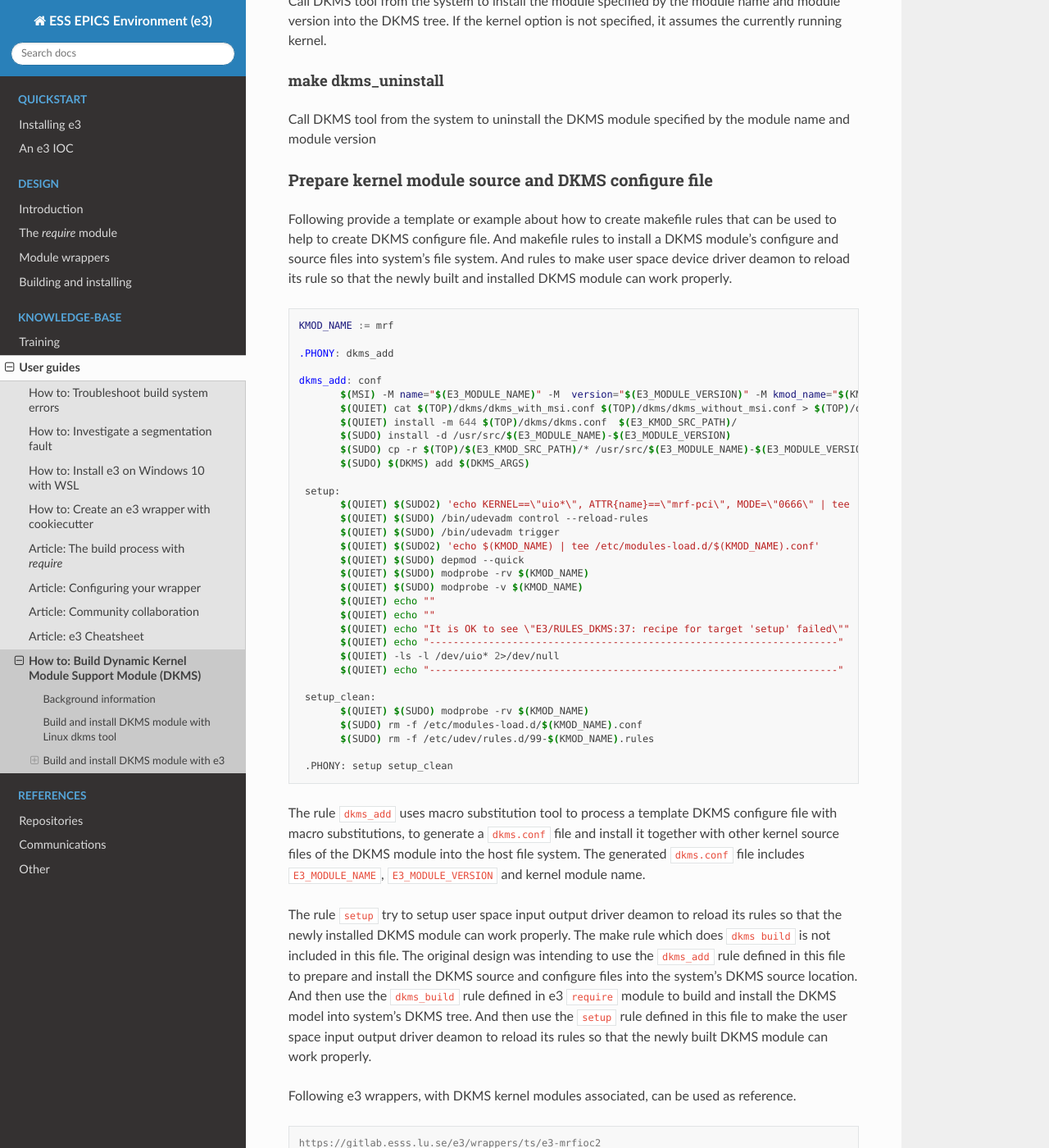
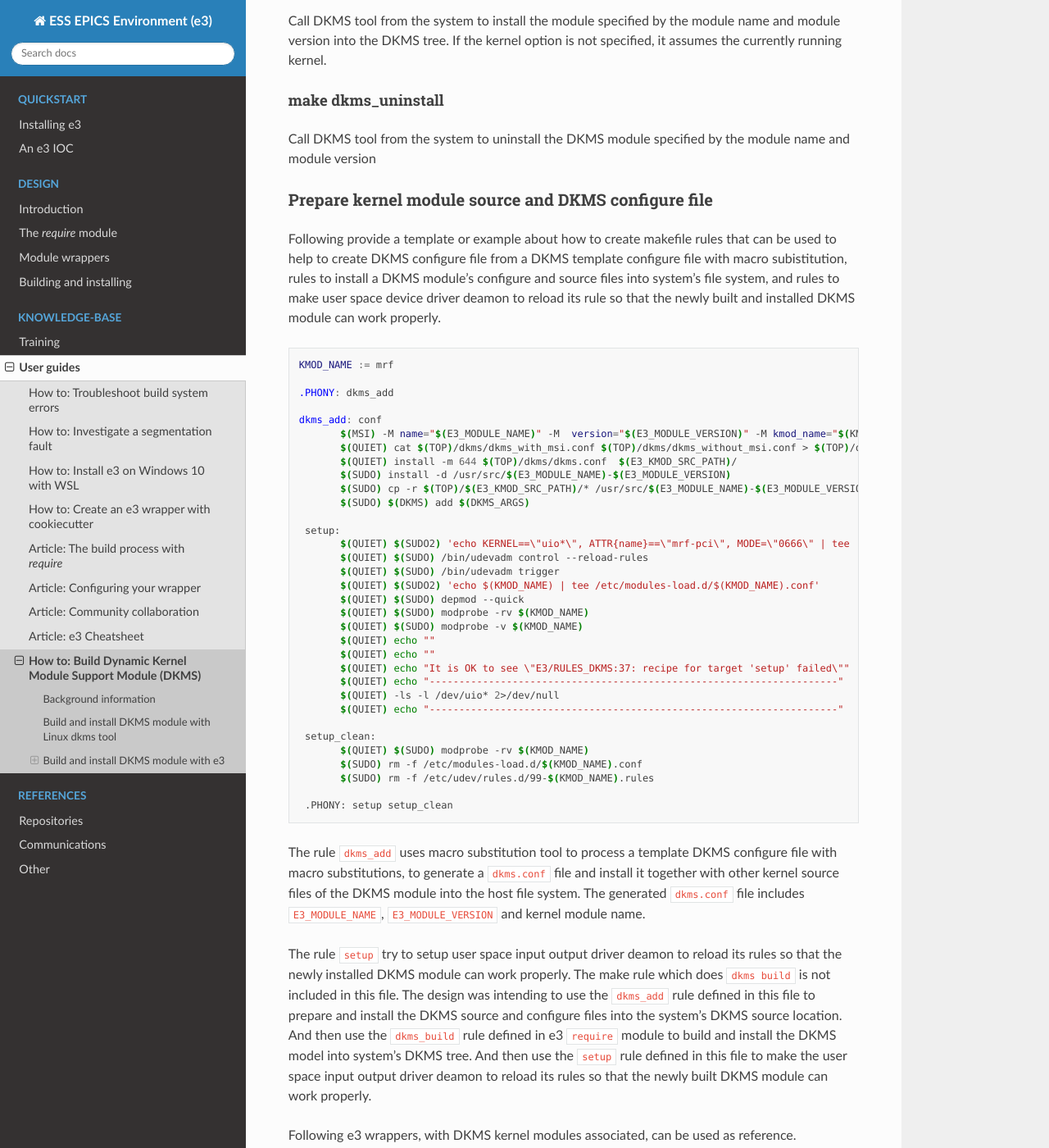
Before and after one commit to ttkorhonen/e3pages, a Sphinx documentation site: the page built from docs/kb/guide/articles/9_dynamic_kernel_module_support.md, in a window 1280 px wide and 1400 px high, scrolled down 2943 px. Shown: the whole window at 82% size. Built offline with Sphinx 7.4.7 and the Read the Docs theme 2.0.0, drawn with Linux system fonts in a browser that asks for light colours; some of the changed text lies outside the part shown.

````diff
--- a/docs/kb/guide/articles/9_dynamic_kernel_module_support.md
+++ b/docs/kb/guide/articles/9_dynamic_kernel_module_support.md
@@ -12,10 +12,11 @@
 This article provides general information about how to build and install a
 DKMS module.
 
-To build a DKMS module, one can follow this makefile rule file to create
-makefile rules to prepare a kernel module as a DKMS module to be built.
-One can also directly use the DKMS tool provided by Linux system to build
-and install a DKMS module. Following sections explain these in detail.
+To build a DKMS module, one can follow a template makefile rule file to
+create makefile rules to prepare a kernel module as a DKMS module to be
+built. One can also directly use the DKMS tool provided by Linux system
+to build and install a DKMS module.
+Following sections explain these in detail.
 
 ## Build and install DKMS module with Linux dkms tool
 
@@ -145,15 +146,15 @@
 Call DKMS tool from the system to uninstall the DKMS module specified by the
 module name and module version
 
-
 ### Prepare kernel module source and DKMS configure file
 
 Following provide a template or example about how to create
 makefile rules that can be used to help to create DKMS configure
-file. And makefile rules to install a DKMS module's configure and
-source files into system's file system. And rules to make user
-space device driver deamon to reload its rule so that the newly
-built and installed DKMS module can work properly.
+file from a DKMS template configure file with macro subistitution,
+rules to install a DKMS module's configure and source files into
+system's file system, and rules to make user space device driver
+deamon to reload its rule so that the newly built and installed
+DKMS module can work properly.
 
 ```make
 KMOD_NAME := mrf
@@ -200,7 +201,7 @@
 The rule `setup` try to setup user space input output driver deamon
 to reload its rules so that the newly installed DKMS module can work properly.
 The make rule which does `dkms build` is not included in this file. The
-original design was intending to use the `dkms_add` rule defined in
+design was intending to use the `dkms_add` rule defined in
 this file to prepare and install the DKMS source and configure files into
 the system's DKMS source location. And then use the `dkms_build` rule
 defined in e3 `require` module to build and install the DKMS model into
````
Also changed, not shown: other parts of docs/kb/guide/articles/9_dynamic_kernel_module_support.md (+3 -3 lines).
